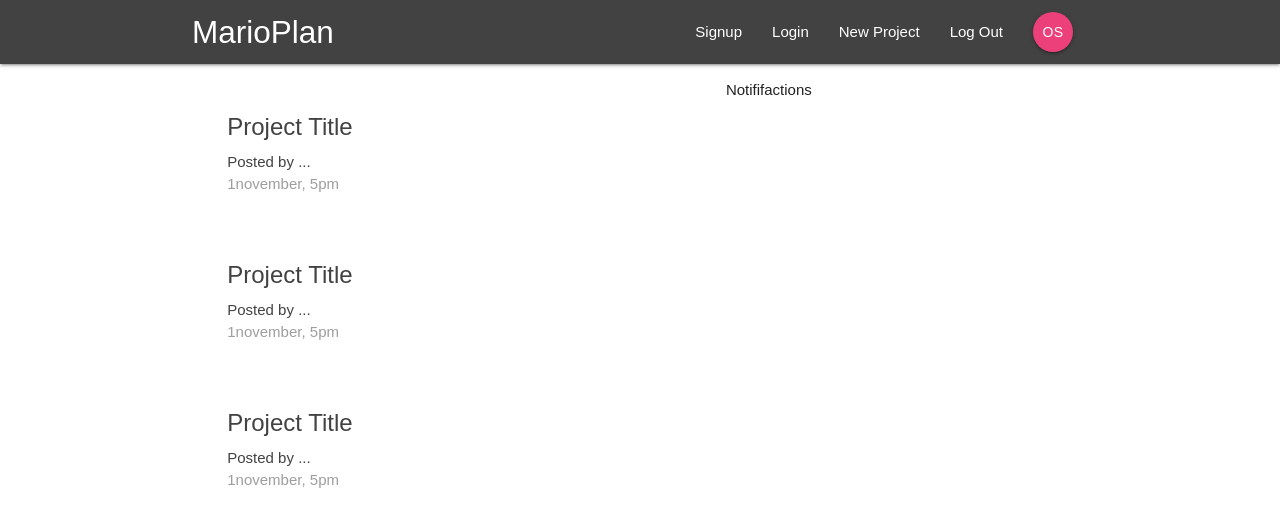
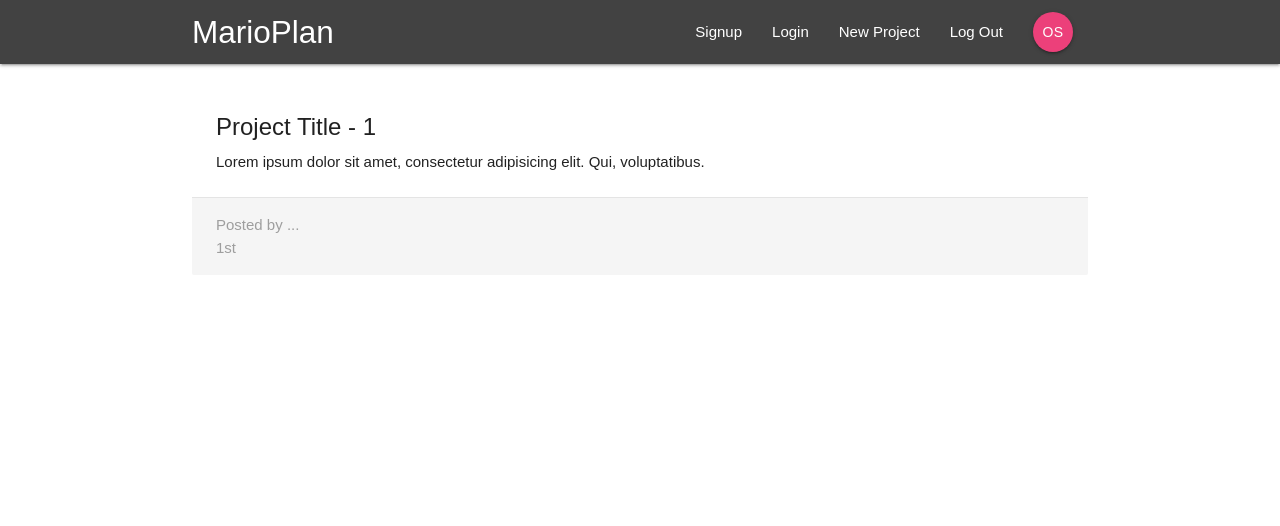
Before and after one commit to namidad/Todo-with-Redux-Firebase, a React (Create React App) app: page /project/1 in a window 1280 px wide. Shown: the top 526 px of the page. Built offline with nearby package versions, Linux system fonts and the light colour scheme.

Commit message:
project details

```diff
--- a/src/App.js
+++ b/src/App.js
@@ -1,7 +1,8 @@
 import React, { Component } from 'react';
 import { BrowserRouter, Switch, Route } from 'react-router-dom';
 import Navbar from './components/layout/Navbar';
-import Dashboard from './components/dashboard/Dashboard'
+import Dashboard from './components/dashboard/Dashboard';
+import ProjectDetails from './components/projects/ProjectDetails';
 
 class App extends Component {
   render() {
@@ -10,7 +11,8 @@
           <div className="App">
             <Navbar/>
               <Switch>
-                  <Route path={"/"} component={Dashboard}/>
+                  <Route exact path={"/"} component={Dashboard}/>
+                  <Route path={"/project/:id"} component={ProjectDetails} />
               </Switch>
           </div>
         </BrowserRouter>
--- a/src/components/projects/ProjectDetails.js
+++ b/src/components/projects/ProjectDetails.js
@@ -0,0 +1,22 @@
+import React from 'react'
+
+const ProjectDetails = (props) => {
+    const id = props.match.params.id;
+    return(
+        <div className="container section project-details">
+            <div className="card z-depth-0">
+                <div className="card-content">
+                    <span className="card-title">Project Title - {id}</span>
+                    <p>Lorem ipsum dolor sit amet, consectetur adipisicing elit. Qui, voluptatibus.</p>
+                </div>
+                <div className="card-action grey lighten-4 grey-text">
+                    <div>Posted by ...</div>
+                    <div>1st</div>
+                </div>
+            </div>
+        </div>
+    );
+
+}
+
+export default ProjectDetails
--- a/src/components/projects/ProjectList.js
+++ b/src/components/projects/ProjectList.js
@@ -1,31 +1,13 @@
 import React from 'react'
+import ProjectSummary from './ProjectSummary'
 
 const ProjectList = () => {
     return(
         <div className="project-list section">
-            <div className="card z-depth-0 project-summary">
-                <div className="card-content grey-text text-darken-3">
-                    <span className="card-title">Project Title</span>
-                    <p>Posted by ...</p>
-                    <p className={"grey-text"}>1november, 5pm</p>
-                </div>
-            </div>
-
-            <div className="card z-depth-0 project-summary">
-                <div className="card-content grey-text text-darken-3">
-                    <span className="card-title">Project Title</span>
-                    <p>Posted by ...</p>
-                    <p className={"grey-text"}>1november, 5pm</p>
-                </div>
-            </div>
-
-            <div className="card z-depth-0 project-summary">
-                <div className="card-content grey-text text-darken-3">
-                    <span className="card-title">Project Title</span>
-                    <p>Posted by ...</p>
-                    <p className={"grey-text"}>1november, 5pm</p>
-                </div>
-            </div>
+            <ProjectSummary />
+            <ProjectSummary />
+            <ProjectSummary />
+            <ProjectSummary />
         </div>
     );
 }
--- a/src/components/projects/ProjectSummary.js
+++ b/src/components/projects/ProjectSummary.js
@@ -0,0 +1,15 @@
+import React from 'react'
+
+const ProjectSummary = () => {
+    return(
+        <div className="card z-depth-0 project-summary">
+            <div className="card-content grey-text text-darken-3">
+                <span className="card-title">Project Title</span>
+                <p>Posted by ...</p>
+                <p className={"grey-text"}>1november, 5pm</p>
+            </div>
+        </div>
+    );
+}
+
+export default ProjectSummary;
```
